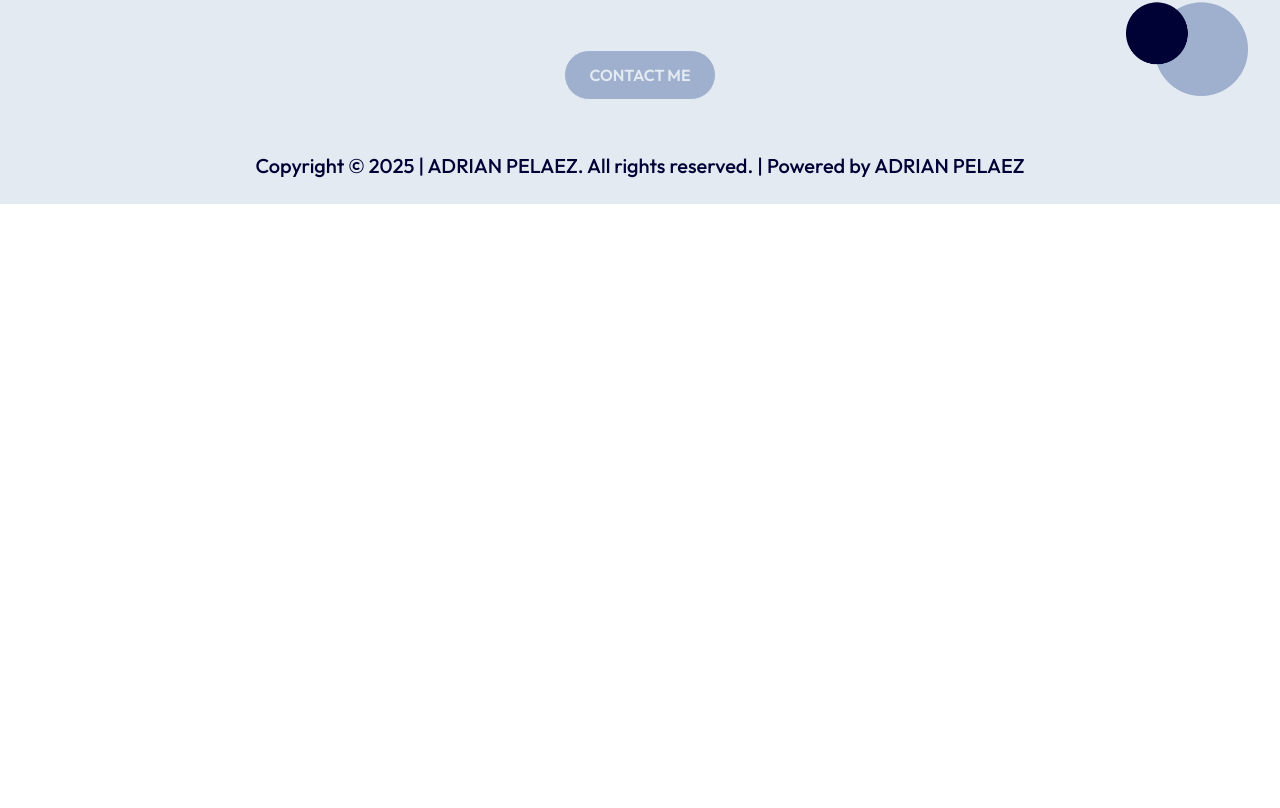
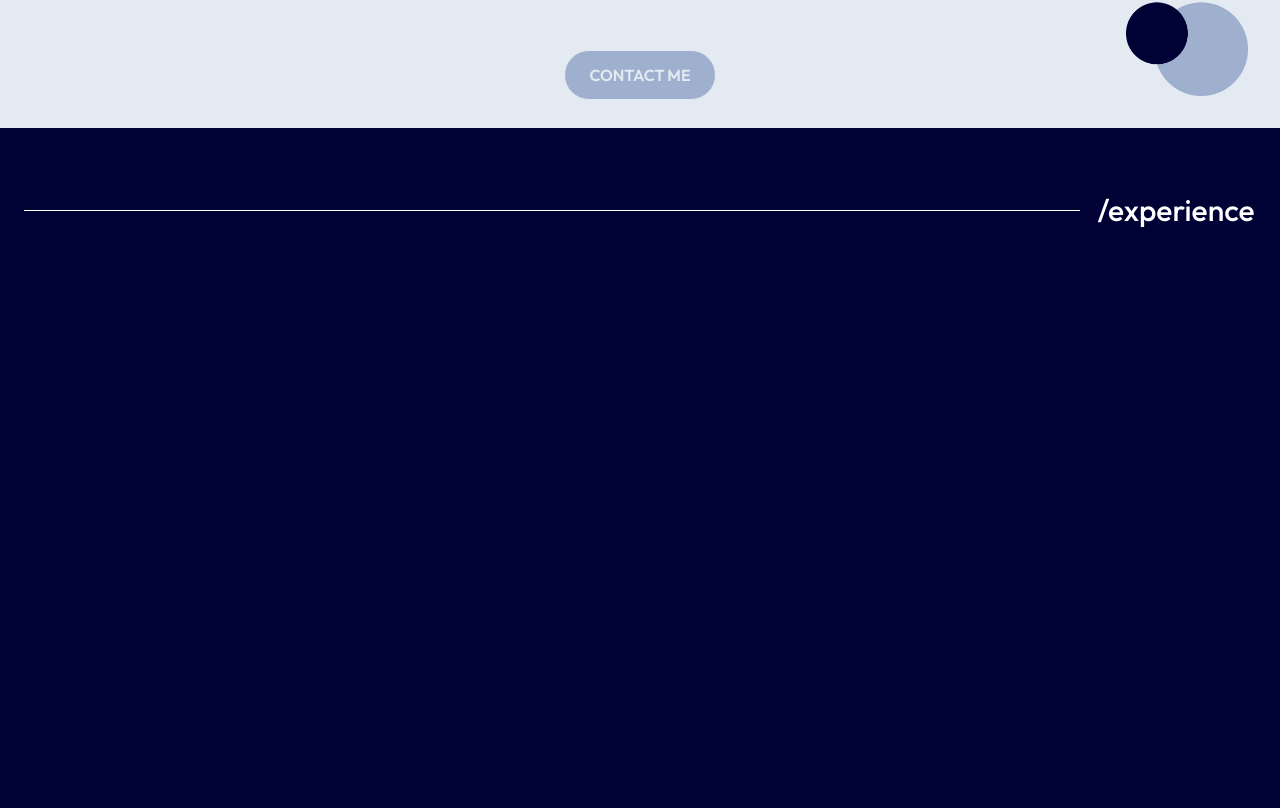
Before and after one commit to adrianpt1991/my-portfolio, an Angular app: page / in a window 1280 px wide. Shown: the part 2272-3080 px from the top of the page. Before the commit the page ends 2476 px from the top, so only its background shows below. Built offline with nearby package versions, Linux system fonts and the light colour scheme.

Commit message:
add experience section component

```diff
--- a/src/app/app.html
+++ b/src/app/app.html
@@ -6,6 +6,8 @@
 <app-about />
 <!-- services section -->
 <app-services />
+<!-- experience section -->
+<app-experience />
 
 <!-- footer -->
 <app-footer />
--- a/src/app/app.ts
+++ b/src/app/app.ts
@@ -5,10 +5,11 @@ import { Header } from './layout/header/header';
 import { About } from './features/about/about';
 import { Footer } from './layout/footer/footer';
 import { Services } from './features/services/services';
+import { Experience } from './features/experience/experience';
 
 @Component({
   selector: 'app-root',
-  imports: [RouterOutlet, Header, Hero, About, Footer, Services],
+  imports: [RouterOutlet, Header, Hero, About, Footer, Services, Experience],
   templateUrl: './app.html',
   styleUrl: './app.css'
 })
--- /dev/null
+++ b/src/app/features/experience/experience.html
@@ -0,0 +1,10 @@
+<section id="experience" class="relative h-dvh text-white px-6 py-16 flex flex-col items-center text-center bg-[#000235]">
+    <!-- Section content -->
+    <div class="w-full h-full container mx-auto">
+        <!-- Section title -->
+        <div class="flex items-center gap-4">
+            <span class="w-full border-b border-white"></span>
+            <span class="text-3xl font-medium min-w-40">/experience</span>
+        </div>
+    </div>
+</section>
```
Also changed, not shown: src/app/features/experience/experience.ts (added, +11 -0 lines), src/app/features/experience/experience.css (added).
